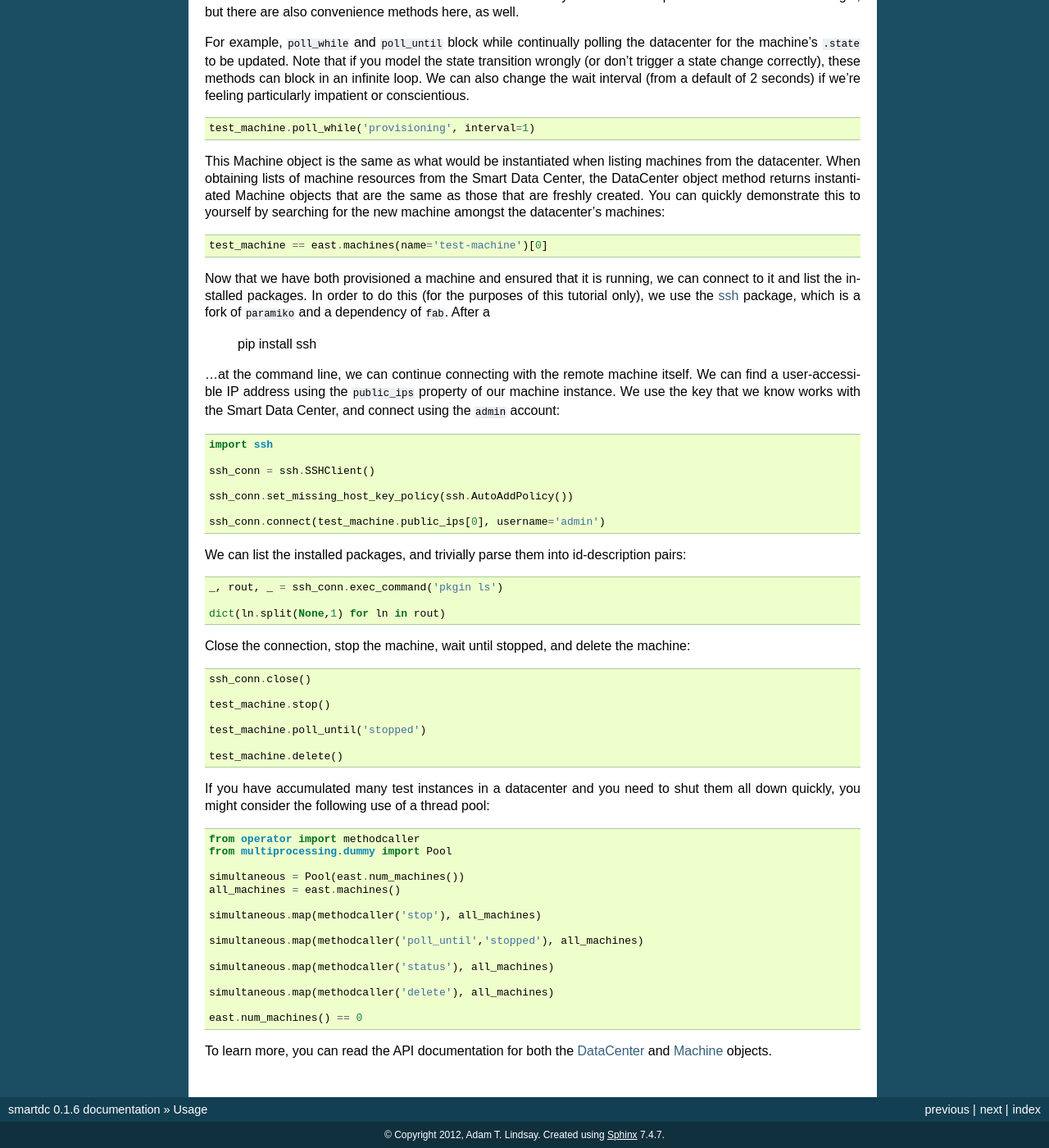
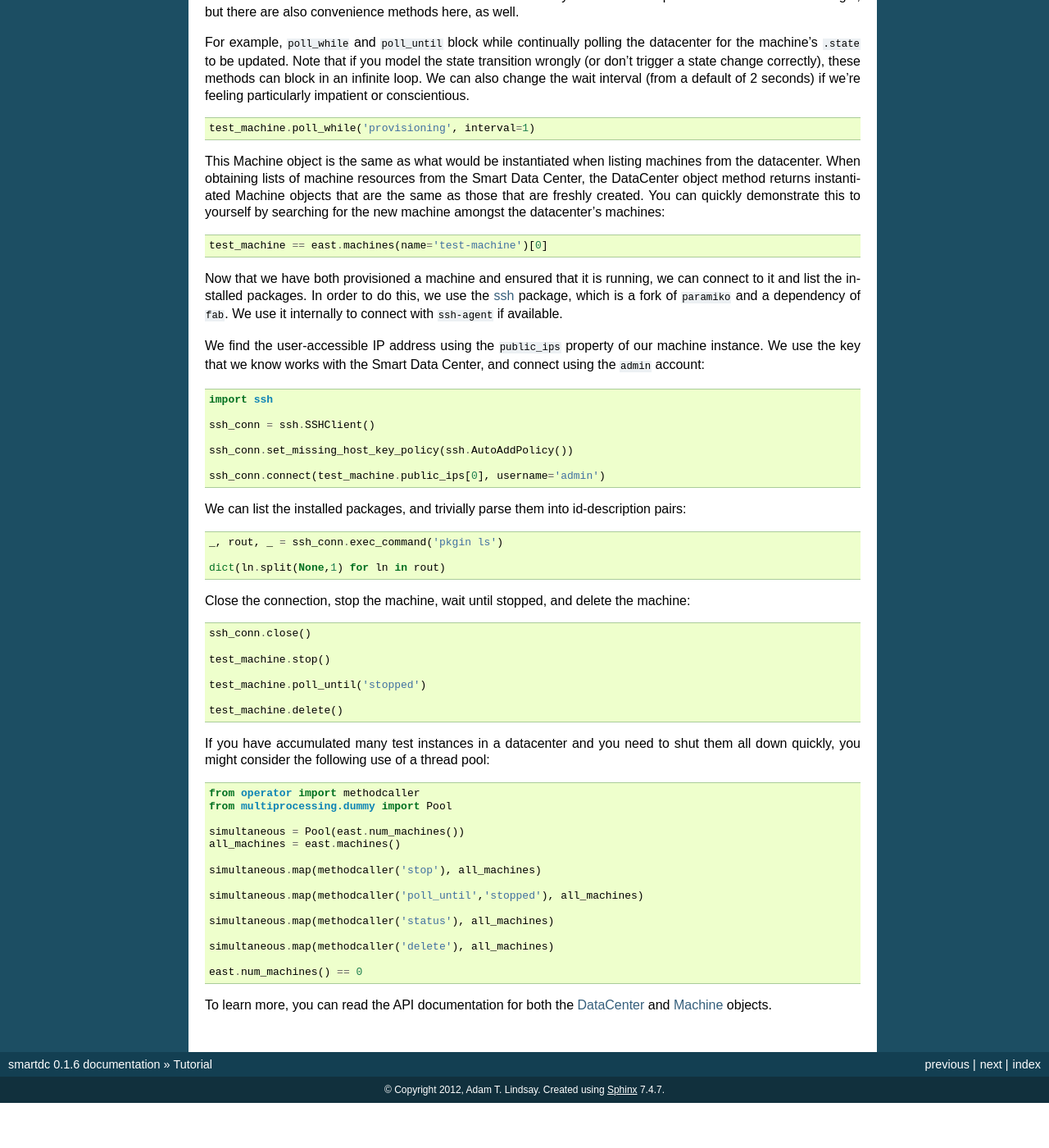
Before and after one commit to atl/py-smartdc, a Sphinx documentation site: the page built from docs/tutorial.rst, in a window 1280 px wide and 1400 px high, scrolled down 1010 px. Shown: the whole window at 82% size. Built offline with Sphinx 7.4.7, drawn with Linux system fonts in a browser that asks for light colours; after the commit the page ends 2355 px from its top, so only the background shows below that; some of the changed text lies outside the part shown.

```diff
--- a/CHANGES.rst
+++ b/CHANGES.rst
@@ -2,4 +2,5 @@ Changes
 -------
 
 0.1.6 (2012-04-30)
-  Fixed release issues (README), and moved documentation around
+  Fixed release issues (README), and moved documentation around. Integrated
+  with ``ssh-agent`` changes in ``http_signature``.
--- a/docs/tutorial.rst
+++ b/docs/tutorial.rst
@@ -1,5 +1,5 @@
-Usage
------
+Tutorial
+========
 
 This is an example session as mini-tutorial. Import the library and initialize
 the DataCenter, which is effectively our persistent connection object::
@@ -81,16 +81,13 @@ the datacenter's machines::
     test_machine == east.machines(name='test-machine')[0]
 
 Now that we have both provisioned a machine and ensured that it is running, we
-can connect to it and list the installed packages. In order to do this (for
-the purposes of this tutorial only), we use the `ssh`_ package, which is a
-fork of ``paramiko`` and a dependency of ``fab``. After a
+can connect to it and list the installed packages. In order to do this, we use
+the `ssh`_ package, which is a fork of ``paramiko`` and a dependency of
+``fab``. We use it internally to connect with ``ssh-agent`` if available.
 
-    pip install ssh
-
-...at the command line, we can continue connecting with the remote machine
-itself. We can find a user-accessible IP address using the ``public_ips``
-property of our machine instance. We use the key that we know works with the
-Smart Data Center, and connect using the ``admin`` account::
+We find the user-accessible IP address using the ``public_ips`` property of
+our machine instance. We use the key that we know works with the Smart Data
+Center, and connect using the ``admin`` account::
 
     import ssh
 
--- a/setup.py
+++ b/setup.py
@@ -3,7 +3,7 @@ from setuptools import setup, find_packages
 with open('README.rst') as file:
     long_description = file.read()
 with open('CHANGES.rst') as file:
-    long_description += '/n/n' + file.read()
+    long_description += '\n\n' + file.read()
 
 setup(
     name='smartdc',
```
Also changed, not shown: docs/index.rst (+3 -9 lines).
